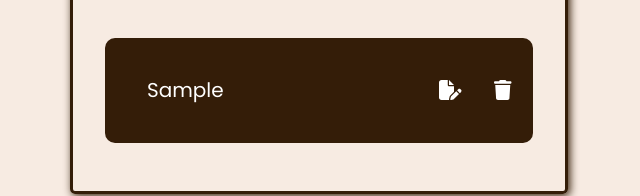
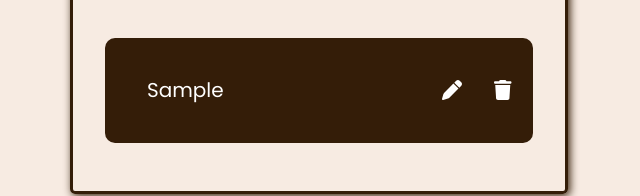
Before and after one commit to Reis567/todo_react, a React (Vite) app in the folder todo_project/: page / in a window 1280 px wide. Both pictures are taken after typing "Sample" into the empty fields and a click on the button "Adicionar". Shown: the part 258-454 px from the top of the page, without its empty margins (321-961 px from the left). Built offline with nearby package versions, Linux system fonts and the light colour scheme.

Commit message:
save todos on local storage

```diff
--- a/todo_project/src/components/ToDo.jsx
+++ b/todo_project/src/components/ToDo.jsx
@@ -1,6 +1,6 @@
 import React from 'react'
 import { FontAwesomeIcon } from '@fortawesome/react-fontawesome';
-import { faFilePen } from '@fortawesome/free-solid-svg-icons'
+import { faPen } from '@fortawesome/free-solid-svg-icons'
 import { faTrash } from '@fortawesome/free-solid-svg-icons'
 
 export const Todo = ({task,toggleComplete, deleteTodo,editTodo})=>{
@@ -8,7 +8,7 @@ export const Todo = ({task,toggleComplete, deleteTodo,editTodo})=>{
         <div className='Todo'>
             <p onClick={()=>toggleComplete(task.id)} className={`${task.completed ? 'completed':""}`}>{task.task}</p>
             <div>
-            <FontAwesomeIcon className="edit-icon" icon={faFilePen} onClick={()=>editTodo(task.id)} />
+            <FontAwesomeIcon className="edit-icon" icon={faPen} onClick={()=>editTodo(task.id)} />
             <FontAwesomeIcon className="delete-icon" icon={faTrash} onClick={()=>deleteTodo(task.id)} />
             </div>
         </div>
--- a/todo_project/src/components/ToDoWrapper.jsx
+++ b/todo_project/src/components/ToDoWrapper.jsx
@@ -7,15 +7,24 @@ uuidv4();
 
 
 export const TodoWrapper = ()=>{
-    const [todos,setTodos] = useState([])
+    const [todos, setTodos] = useState(() => {
+        // Tente recuperar os todos do localStorage, ou use um array vazio se não houver nada lá.
+        const storedTodos = JSON.parse(localStorage.getItem('todos')) || [];
+        return storedTodos;
+      });
 
-    const addTodo = todo =>{
-        setTodos([...todos,{id:uuidv4(),
-            task:todo,
-             completed:false,
-             isEditing:false}])
-             console.log(todos)
-    }
+      const addTodo = (todo) => {
+        const newTodo = {
+          id: uuidv4(),
+          task: todo,
+          completed: false,
+          isEditing: false,
+        };
+        setTodos([...todos, newTodo]);
+
+        // Salvar os todos no localStorage
+        localStorage.setItem('todos', JSON.stringify([...todos, newTodo]));
+      };
     const toggleComplete = id =>{
         setTodos(todos.map(todo=> todo.id === id ? {...todo, completed: !todo.completed} : todo
             ))
```
